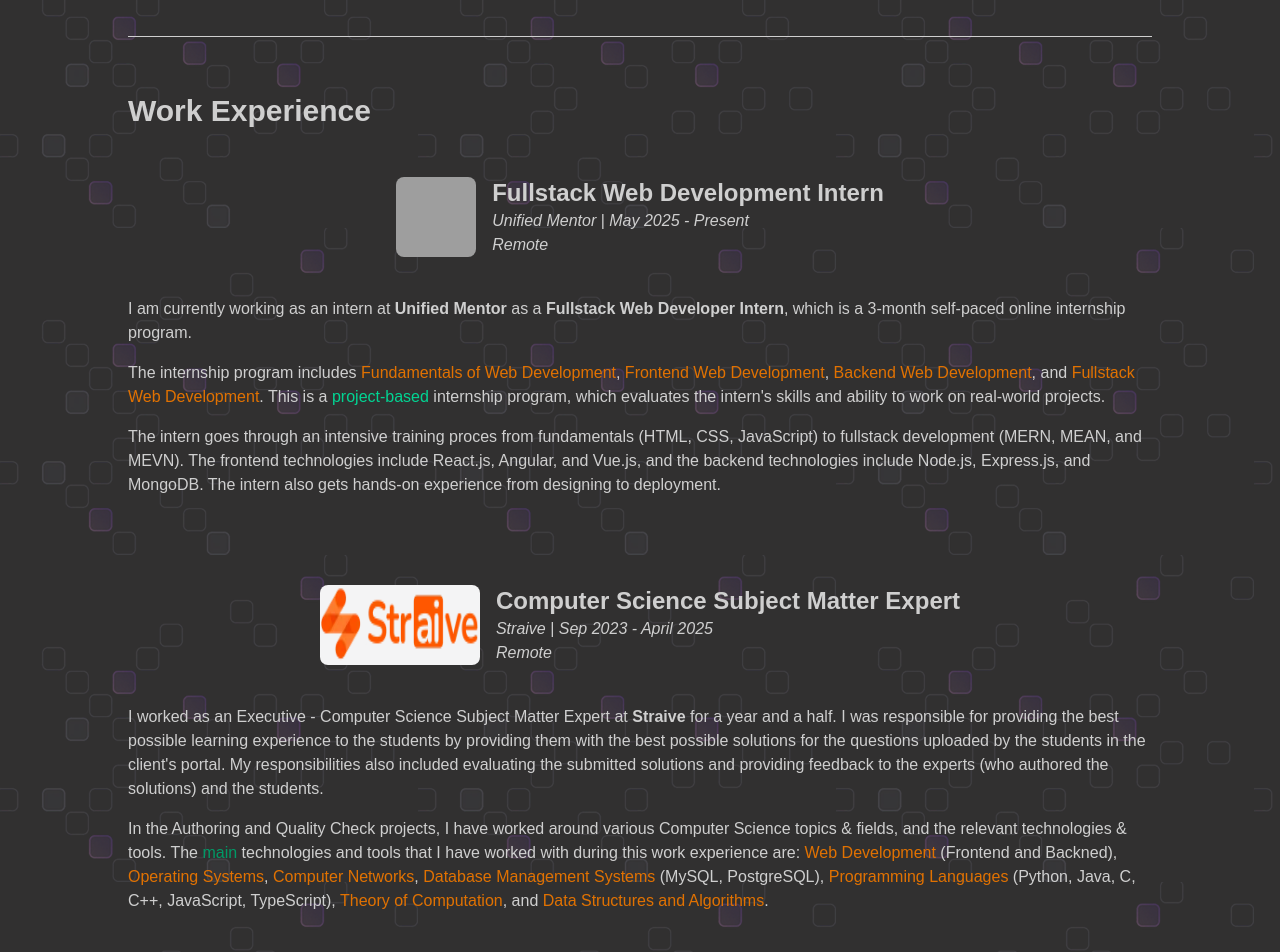
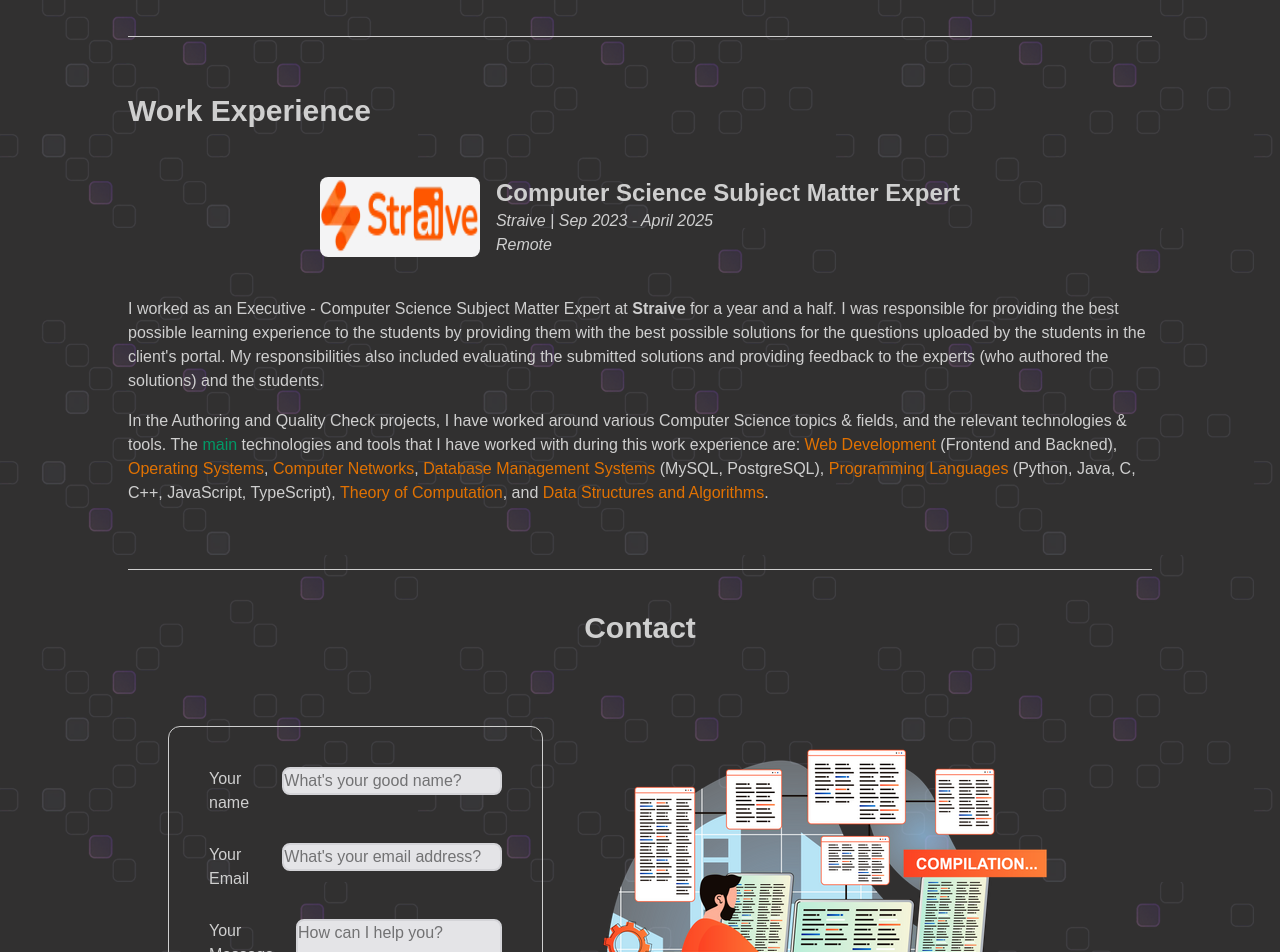
Before and after one commit to ravikiranprk/portfolio-nextjs, a Next.js app: page / in a window 1280 px wide. Shown: the part 2388-3340 px from the top of the page. Built offline with nearby package versions, Linux system fonts and the light colour scheme; grey boxes are pictures that could not be loaded.

Commit message:
updated the portfolio

```diff
--- a/components/Experience.tsx
+++ b/components/Experience.tsx
@@ -1,37 +1,9 @@
-import React from 'react'
+import React from 'react';
 
 const Experience = () => {
   return (
     <section id="experience" className="mt-14 mb-16 flex flex-col gap-8">
       <h2 className='text-3xl font-bold mb-4'>Work Experience</h2>
-      {/* Internship Details */}
-      <div className="internship">
-        {/* Internship Main */}
-        <div className='flex items-start justify-center gap-4'>
-          <div className="flex justify-center items-center">
-            <img src="/unified-mentor-logo.png" alt="Unified Mentor" className='w-16 h-16 sm:w-20 sm:h-20 rounded-lg' />
-          </div>
-          <div>
-            <h2 className="text-2xl font-bold">Fullstack Web Development Intern</h2>
-            <h3><span className="italic">Unified Mentor</span> | <span className="font-extralight italic">May 2025 - Present <br /> Remote</span></h3>
-            <br />
-          </div>
-        </div>
-
-        {/* Internship Description */}
-        <p>
-          I am currently working as an intern at <span className="font-bold"><a href="https://unifiedmentor.com/" target="_blank">Unified Mentor</a></span> as a <span className="font-bold">Fullstack Web Developer Intern</span>, which is a 3-month self-paced online internship program.
-        </p>
-        <p>
-          The internship program includes <span className='text-amber-600'>Fundamentals of Web Development</span>, <span className='text-amber-600'>Frontend Web Development</span>, <span className='text-amber-600'>Backend Web Development</span>, and <span className='text-amber-600'>Fullstack Web Development</span>. This is a <span className='text-emerald-400'>project-based</span> internship program, which evaluates the intern's skills and ability to work on real-world projects.
-        </p>
-        <p>
-          The intern goes through an intensive training proces from fundamentals (HTML, CSS, JavaScript) to fullstack development (MERN, MEAN, and MEVN). The frontend technologies include React.js, Angular, and Vue.js, and the backend technologies include Node.js, Express.js, and MongoDB. The intern also gets hands-on experience from designing to deployment.
-        </p>
-      </div>
-
-      <br />
-
       {/* Previous Work Experience Details */}
       <div className="straive">
         {/* Work Experience Main */}
```
